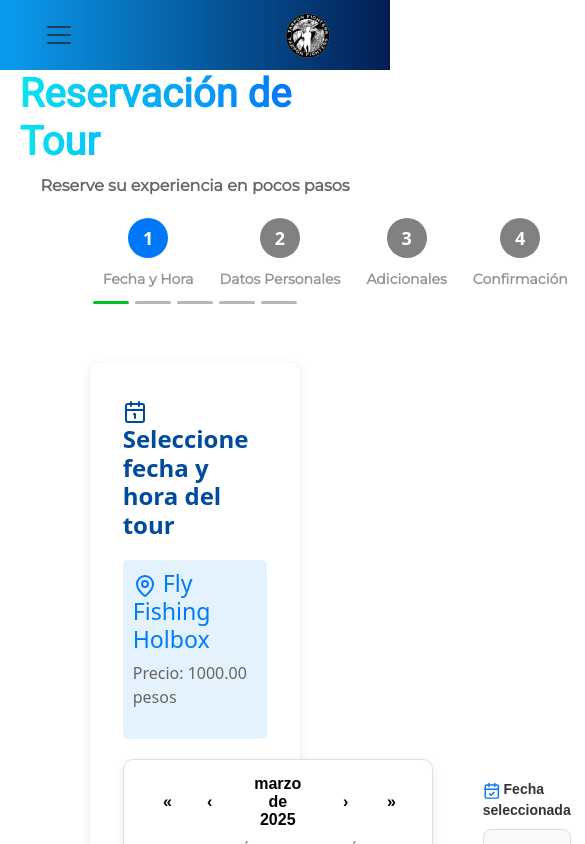
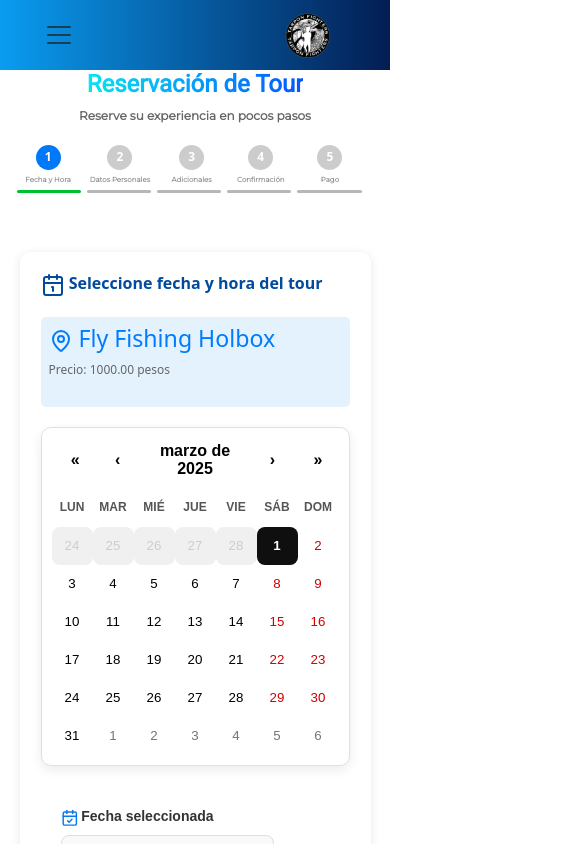
Before and after one commit to isramartin/flyFishing-holbox-front, a React app: page /reservaciones in a window 390 px wide. Shown: the top 844 px of the page, 585 px wide, since content can reach past the window. Built offline with nearby package versions, Linux system fonts and the light colour scheme; the HTML template or start-up script is replaced by a standard one.

Commit message:
fix responsive

```diff
--- a/src/components/reservationStep.jsx
+++ b/src/components/reservationStep.jsx
@@ -103,6 +103,8 @@ const ReservationStep = () => {
         const value = e.target.value;
         setLocalPhoneNumber(value);
         validatePhone(value);
+
+
       };
 
       const validatePhone = (value) => {
@@ -380,11 +382,11 @@ const ReservationStep = () => {
                     <ul>
                       <li>
                         <Clock className="icon-style" />
-                        <strong>Duración del Tour:</strong> 3 horas
+                        <strong>Duración del Tour:</strong>  <span>3 horas</span>
                       </li>
                       <li>
                         <Ship className="icon-style" />
-                        <strong>Tipo de Embarcación:</strong> Lancha rápida
+                        <strong>Tipo de Embarcación:</strong> <spam>Lancha rápida</spam>
                       </li>
                     </ul>
                   </div>
@@ -394,12 +396,11 @@ const ReservationStep = () => {
                     <ul>
                       <li>
                         <MapPin className="icon-style" />
-                        <strong>Punto de Partida:</strong> Muelle Principal,
-                        Puerto Aventura
+                        <strong>Punto de Partida:</strong>  <span>Muelle Principal, Puerto Aventura</span>
                       </li>
                       <li>
                         <Phone className="icon-style" />
-                        <strong>Teléfono:</strong> (123) 456-7890
+                        <strong>Teléfono:</strong>  <span>(123) 456-7890</span>
                       </li>
                     </ul>
                   </div>
--- a/src/styles/ReservationStep.css
+++ b/src/styles/ReservationStep.css
@@ -98,10 +98,9 @@
   background-color: #00c02d;
 }
 
-.step-check{
+.step-check {
   color: #ffffff;
   font-size: 19px;
-
 }
 
 .step-title {
@@ -314,7 +313,7 @@
 
 .phone-container {
   display: flex;
-  gap: 5px;
+  gap: 3px;
   align-items: center;
 }
 
@@ -325,14 +324,16 @@
 }
 
 .phone-input {
-  flex: 1;
+  flex: 0.7;
   padding: 10px;
   border-radius: 4px;
   font-size: 16px;
 }
 
 .PhoneInputInput {
-  pointer-events: none;
+  pointer-events: none !important;
+  cursor:none !important;
+  cursor: not-allowed;
 }
 
 .PhoneInputInput:focus,
@@ -341,10 +342,23 @@
   border: 1px solid #ddd !important;
   background-color: #f9f9f9 !important;
   box-shadow: none !important;
+  cursor: not-allowed;
+}
+
+.PhoneInputInput.disabled {
+  pointer-events: none; /* Desactiva la edición del input */
+  cursor: default; /* El cursor no parpadea */
+  background-color: #f9f9f9 !important; /* Cambia el fondo para que se vea deshabilitado */
+}
+
+.PhoneInputInput:focus {
+  outline: none !important; /* Elimina el borde de enfoque si no quieres que aparezca */
+  border: 1px solid #ddd !important;
+  box-shadow: none !important;
 }
 
 .phone-number-input {
-  flex: 7;
+  flex: 4;
   padding: 12px;
   border: 1px solid #ccc;
   border-radius: 8px;
@@ -424,33 +438,36 @@
 
   /* 📌 Mejor distribución en dos columnas */
   display: grid;
-  grid-template-columns: repeat(2, 1fr);
-  gap: 0.5rem;
+  grid-template-columns: repeat(2, 1fr); /* Dos columnas de igual ancho */
+  gap: 1rem; /* Espaciado entre columnas */
 }
 
 /* 📌 Centra el título y lo hace ocupar ambas columnas */
 .rf-info h3 {
-  grid-column: span 2;
+  grid-column: span 2; /* Ocupa ambas columnas */
   font-size: 1.2rem;
   color: #18528c;
   text-align: left;
   font-weight: 700;
-  /* border-bottom: 3px solid #3498db; */
-  /* padding-bottom: 0.1rem; */
+  margin: 0 0 0.5rem 0; /* Espaciado inferior */
+  display: flex;
+  align-items: center;
+  gap: 0.3rem; /* Espaciado entre ícono y texto */
 }
 
 /* 📌 Estilos para cada columna */
 .rf-info-column {
   display: flex;
   flex-direction: column;
-  gap: 0.8rem; /* Espaciado entre elementos */
+  gap: 0.9rem; /* Espaciado entre elementos */
+  min-width: 0; /* Evita que el contenido se desborde */
 }
 
 /* 📌 Asegurar alineación horizontal */
 .rf-info-column ul {
   display: flex;
   flex-direction: column;
-  gap: 0.5rem;
+  gap: 0.5rem; /* Espaciado entre ítems */
   list-style-type: none;
   padding: 0;
   margin: 0;
@@ -458,11 +475,8 @@
 
 /* 📌 Ítems alineados horizontalmente */
 .rf-info-column ul li {
-  display: flex;
-  align-items: center;
-  gap: 0.3rem;
-  font-size: 1rem;
   color: #34495e;
+
 }
 
 /* 📌 Negrita en los títulos */
@@ -471,7 +485,6 @@
   font-weight: 700;
 }
 
-/* 📌 Alineación de listas anidadas */
 .nested-list {
   margin-left: 1.8rem !important;
   list-style-type: disc;
@@ -671,7 +684,6 @@ filter-buttons button:hover {
   margin-top: 6px; /* Reducimos el margen superior */
 }
 
-
 .reservation-summary {
   background: #e3f2fd;
   padding: 10px;
@@ -738,7 +750,6 @@ filter-buttons button:hover {
   margin: 0;
 }
 
-
 /* ---- */
 .tour-summary {
   margin-top: 30px;
@@ -754,14 +765,13 @@ filter-buttons button:hover {
   font-weight: 600;
   padding: 15px 20px;
   border-radius: 12px 12px 0 0;
-  text-align:left;
+  text-align: left;
   box-shadow: 0 4px 12px rgba(0, 0, 0, 0.1);
 }
 
 .tour-details2 {
   border-bottom: #b7b7b7 solid 1px;
   margin: 20px;
-
 }
 
 .tour-details2 p {
@@ -805,10 +815,10 @@ filter-buttons button:hover {
   background-color: #dde7f674;
   border-radius: 12px;
   box-shadow: 0 4px 12px rgba(0, 0, 0, 0.05);
-  display:  grid;
+  display: grid;
   grid-template-columns: 1fr auto;
   gap: 10px;
-  align-items:center ;
+  align-items: center;
 }
 
 .item-info2 {
@@ -829,7 +839,6 @@ filter-buttons button:hover {
   color: #555;
   margin: 0;
 }
-
 
 .item-price {
   display: flex;
@@ -876,7 +885,7 @@ filter-buttons button:hover {
   padding: 15px;
   background-color: #eeeeee94;
   border-radius: 8px;
-  text-align:left; /* Centra el contenido */
+  text-align: left; /* Centra el contenido */
 }
 
 .total-summary p {
@@ -897,7 +906,7 @@ filter-buttons button:hover {
   text-align: center; /* Centra el texto */
 }
 
-.totalp{
+.totalp {
   font-size: 15px !important;
   color: #555 !important;
   font-weight: 600 !important;
@@ -913,7 +922,7 @@ filter-buttons button:hover {
 .important-info {
   margin-top: 20px;
   padding: 20px;
-  background-color: rgb(254 252 232 / var(--tw-bg-opacity, 1));;
+  background-color: rgb(254 252 232 / var(--tw-bg-opacity, 1));
   border: solid 1px rgb(254 240 138 / var(--tw-border-opacity, 1));
   border-radius: 12px;
   box-shadow: 0 4px 12px rgba(0, 0, 0, 0.1);
@@ -943,3 +952,139 @@ filter-buttons button:hover {
 .important-info li:last-child {
   margin-bottom: 0;
 }
+
+/* Responsive */
+@media (max-width: 768px) {
+  .reservation-tour {
+    width: 90%;
+    padding: 16px;
+  }
+
+  /* Ajustar el texto */
+  .reserva-container h1 {
+    font-size: 28px;
+  }
+
+  /* Ajustar el calendario */
+  .calendar-container {
+    max-width: 100%;
+    padding: 10px;
+  }
+
+  .tour-content {
+    flex-direction: column;
+    gap: 20px;
+  }
+
+  .rf-info {
+    grid-template-columns: 1fr; /* Cambia a una sola columna en pantallas pequeñas */
+    padding: 1rem; /* Reduce el padding */
+  }
+
+  .rf-info h3 {
+    grid-column: span 1; /* Asegura que el título ocupe toda la columna */
+    font-size: 1rem; /* Reduce el tamaño del título */
+    text-align: center; /* Centra el título */
+  }
+
+  .rf-info-column {
+    gap: 0.5rem; /* Reduce el espaciado entre elementos */
+  }
+
+  .rf-info-column ul li {
+    font-size: 0.9rem; /* Reduce el tamaño del texto */
+  }
+
+
+}
+
+
+@media (max-width: 480px) {
+  .reservation-tour {
+    width: 100%;
+    padding: 12px;
+  }
+
+  .steps-container {
+    width: 100%;
+    margin-right: 12px;
+  }
+
+  .step-number {
+    width: 25px;
+    height: 25px;
+    font-size: 12px;
+    display: flex; /* Establece el contenedor como flex */
+    justify-content: center; /* Centra horizontalmente */
+    align-items: center; /* Centra verticalmente */
+    border-radius: 50%; /* Asegura que sea un círculo */
+    background-color: #ccc; /* Ejemplo de color de fondo */
+  }
+
+  .step-title {
+    margin-top: 1px;
+    padding: 4px;
+    font-size: 7px;
+    width: 100%;
+  }
+
+  .phone-container {
+    display: flex;
+    gap: 2px;
+    align-items: center;
+  }
+
+  .reserva-container h1 {
+    font-size: 24px;
+  }
+
+  .reserva-container p {
+    font-size: 12px;
+  }
+
+  /* Ajustes de márgenes y padding */
+  .tour-details h2 {
+    font-size: 16px;
+  }
+
+  .tour-option {
+    padding: 8px;
+  }
+
+
+
+  .phone-number-input {
+    flex: 7;
+  }
+
+  .phone-input {
+    flex: 4.6;
+    padding: 10px;
+    border-radius: 4px;
+    font-size: 16px;
+  }
+
+  .PhoneInputInput {
+    pointer-events: none !important;
+  }
+
+  .PhoneInputInput:focus,
+  .PhoneInputInput:focus-within {
+    outline: none !important;
+    border: 1px solid #ddd !important;
+    background-color: #f9f9f9 !important;
+    box-shadow: none !important;
+  }
+
+  .rf-info {
+    padding: 0.8rem; /* Reduce más el padding */
+  }
+
+  .rf-info h3 {
+    font-size: 0.9rem; /* Reduce aún más el tamaño del título */
+  }
+
+  .rf-info-column ul li {
+    font-size: 0.85rem; /* Ajusta el tamaño del texto */
+  }
+}
```
